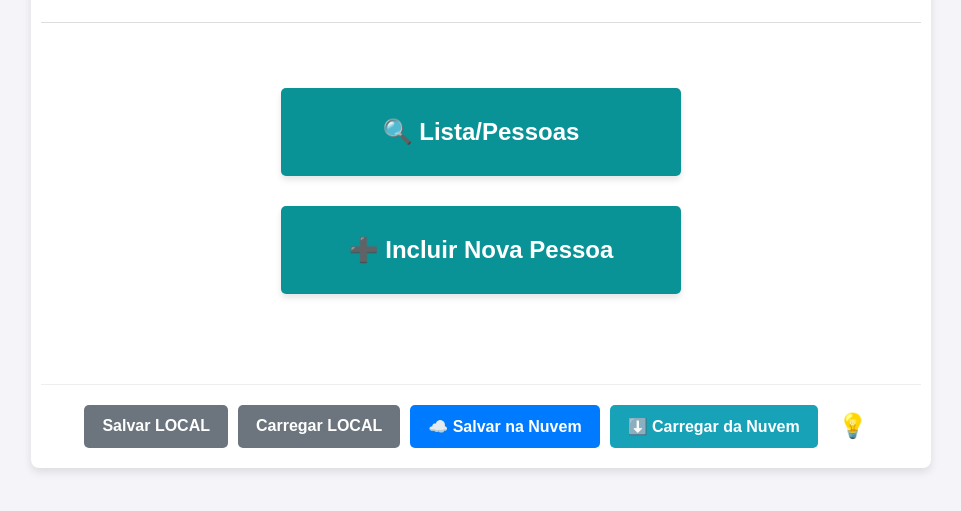
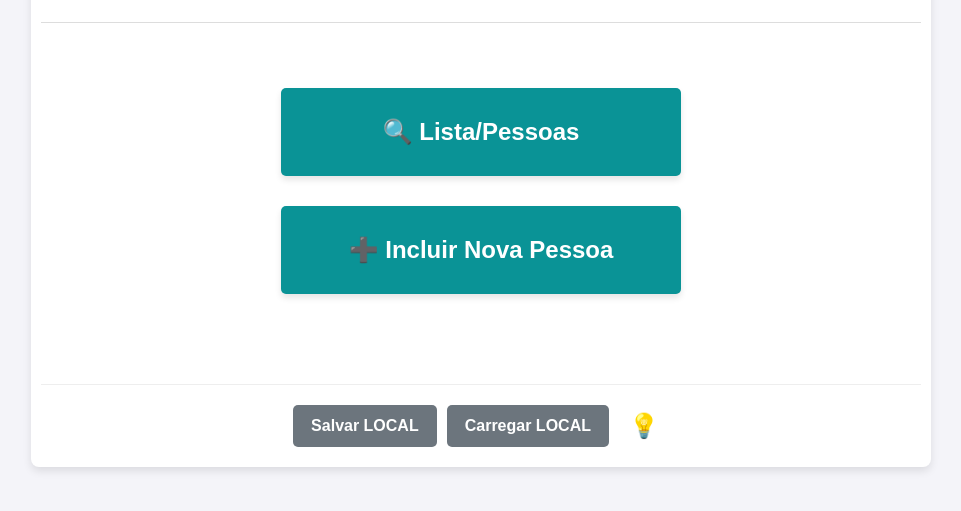
Before and after one commit to Silvio-lang/arvore_gen, a plain HTML site: page index.html in a window 1280 px wide. Shown: the part 163-674 px from the top of the page, without its empty margins (159-1120 px from the left). Drawn offline with nearby package versions, Linux system fonts and the light colour scheme.

Commit message:
Add files via upload

```diff
--- a/index.html
+++ b/index.html
@@ -118,8 +118,8 @@
         <footer>
             <button id="btnExportarJSON">Salvar LOCAL</button>
             <button id="btnImportarJSON">Carregar LOCAL</button>
-            <button id="btnSalvarSupabase">☁️ Salvar na Nuvem</button>
-            <button id="btnCarregarSupabase">⬇️ Carregar da Nuvem</button>
+            <button id="btnSalvarSupabase" style="display: none;">☁️ Salvar na Nuvem</button>
+            <button id="btnCarregarSupabase" style="display: none;">⬇️ Carregar da Nuvem</button>
             <button id="btnDicas" title="Ver Dicas de Uso">💡</button>
             <input type="file" id="inputImportJSON" accept=".json,.txt" style="display: none;">
         </footer>
```
